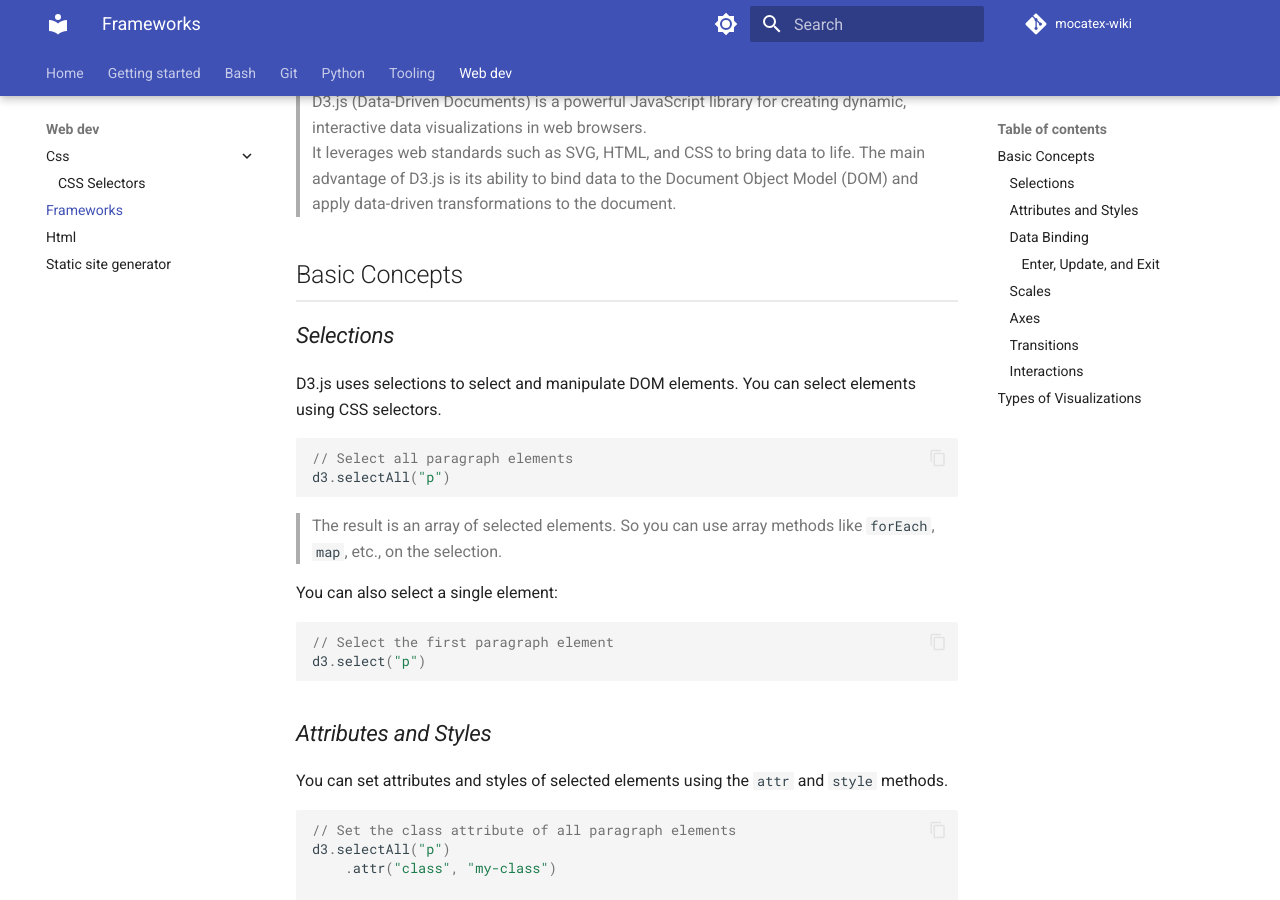
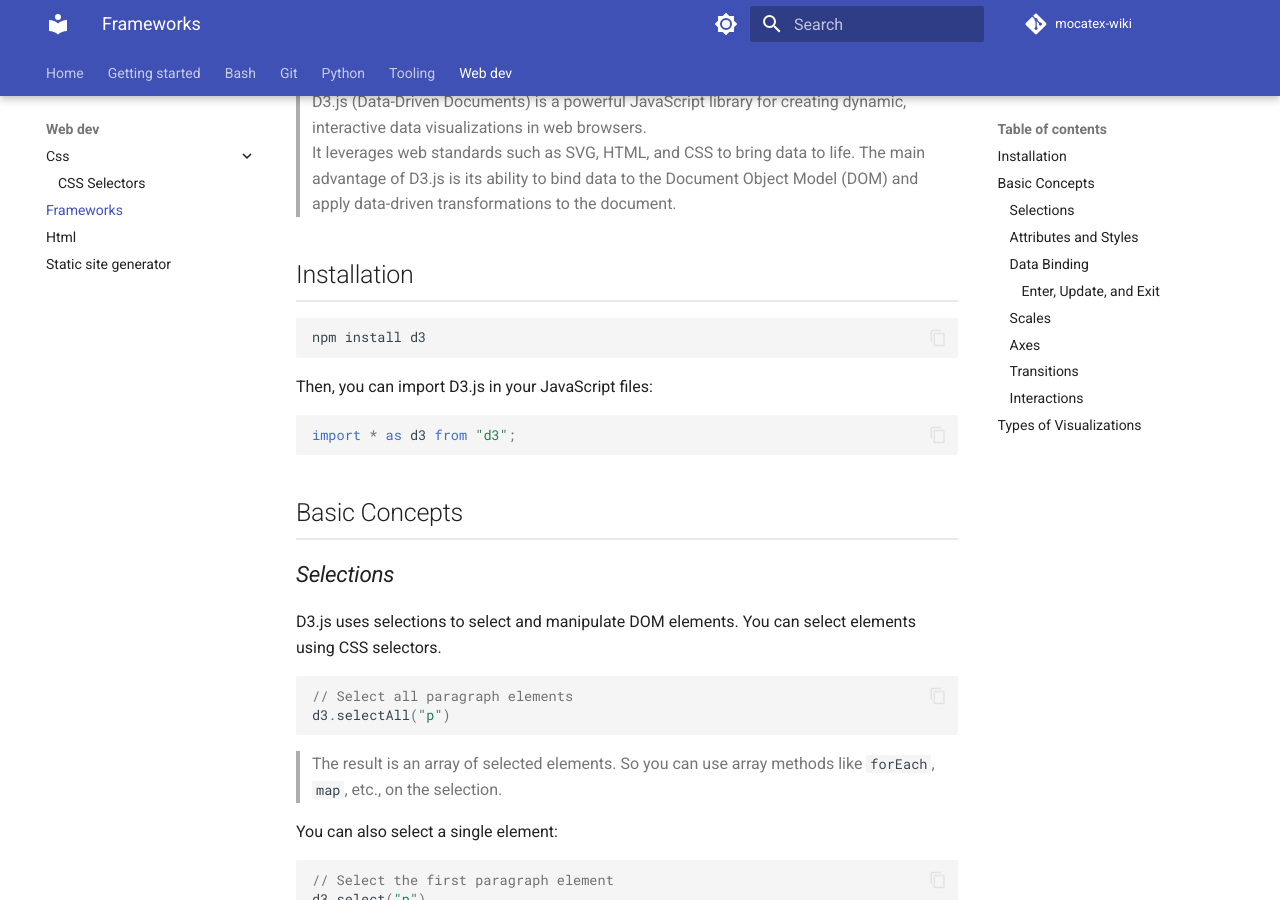
Before and after one commit to mocatex/mocatex-wiki, an MkDocs documentation site: the page built from docs/web-dev/frameworks/d3-js.md, in a window 1280 px wide and 900 px high, scrolled down 348 px. Built offline with MkDocs 1.6.1 and Material for MkDocs 9.7.7, drawn with Linux system fonts in a browser that asks for light colours; comment, search, counter and statistics services are not loaded.

Commit message:
Add installation instructions for D3.js in documentation

````diff
--- a/docs/web-dev/frameworks/d3-js.md
+++ b/docs/web-dev/frameworks/d3-js.md
@@ -5,6 +5,18 @@
 > D3.js (Data-Driven Documents) is a powerful JavaScript library for creating dynamic, interactive data visualizations in web browsers. <br />
 > It leverages web standards such as SVG, HTML, and CSS to bring data to life.
 > The main advantage of D3.js is its ability to bind data to the Document Object Model (DOM) and apply data-driven transformations to the document.
+
+## Installation
+
+```bash
+npm install d3
+```
+
+Then, you can import D3.js in your JavaScript files:
+
+```javascript
+import * as d3 from "d3";
+```
 
 ## Basic Concepts
 
````
